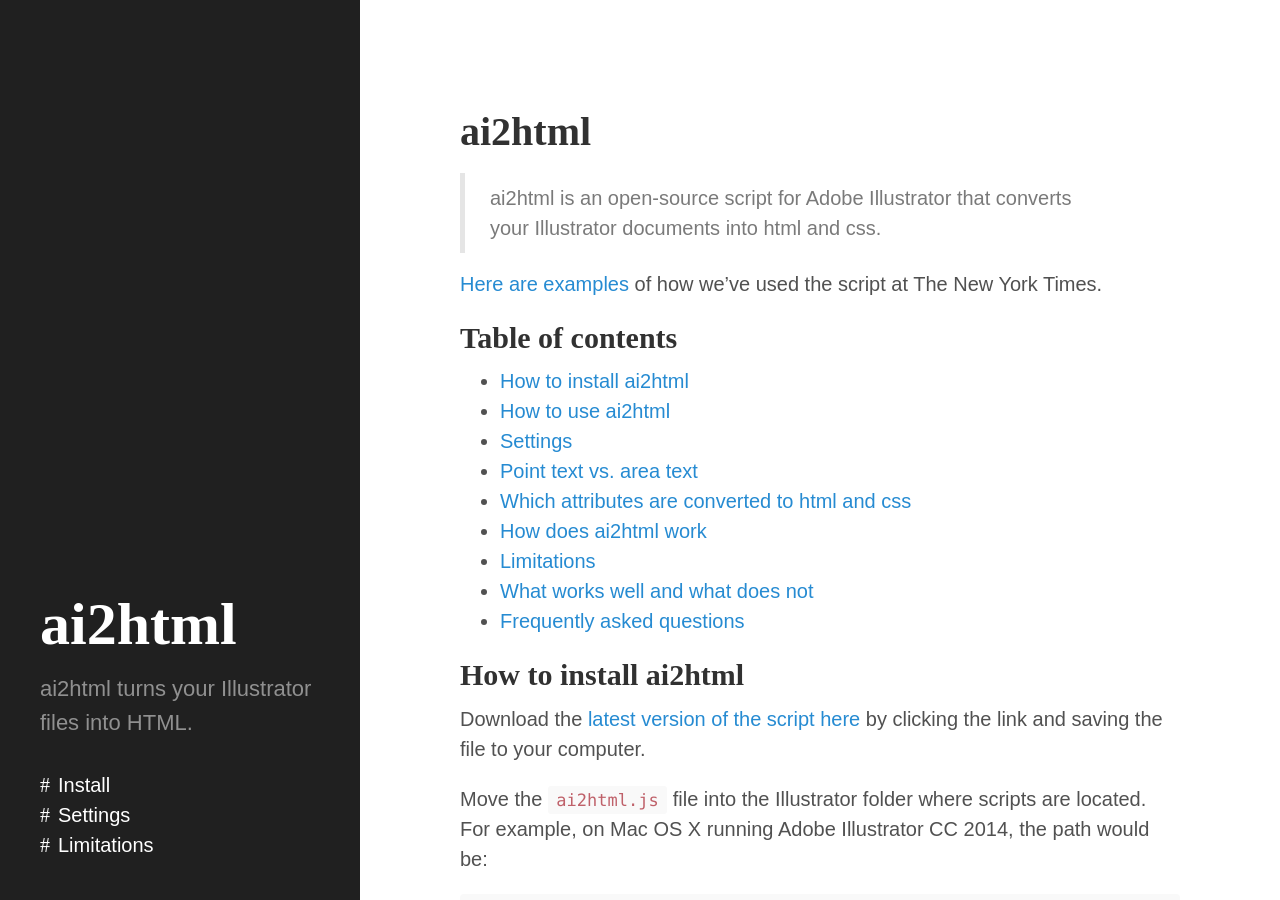
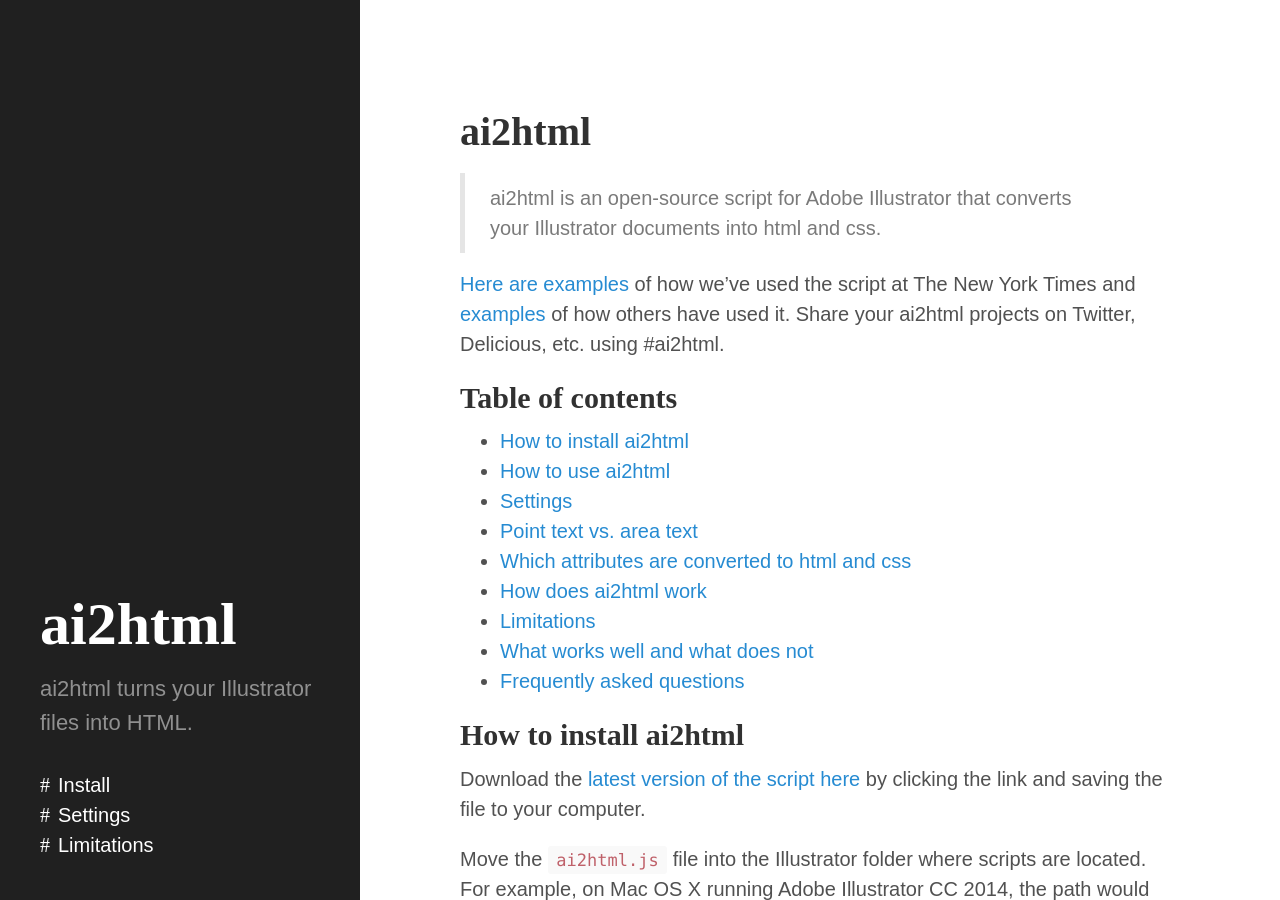
Before and after one commit to newsdev/ai2html, a Jekyll site: the page built from index.md, in a window 1280 px wide and 900 px high. Built offline with Jekyll 4.4.1, drawn with Linux system fonts in a browser that asks for light colours; Markdown is read by kramdown in place of the engine named in the settings.

Commit message:
Sync README.md in master branch to index.md in gh-pages

```diff
--- a/index.md
+++ b/index.md
@@ -7,7 +7,7 @@
 
 > ai2html is an open-source script for Adobe Illustrator that converts your Illustrator documents into html and css.
 
-[Here are examples](https://delicious.com/archietse/ai2html) of how we’ve used the script at The New York Times.
+[Here are examples](https://delicious.com/archietse/ai2html,nyt) of how we’ve used the script at The New York Times and [examples](https://delicious.com/archietse/ai2html,others) of how others have used it. Share your ai2html projects on Twitter, Delicious, etc. using #ai2html.
 
 ## Table of contents
 
```
